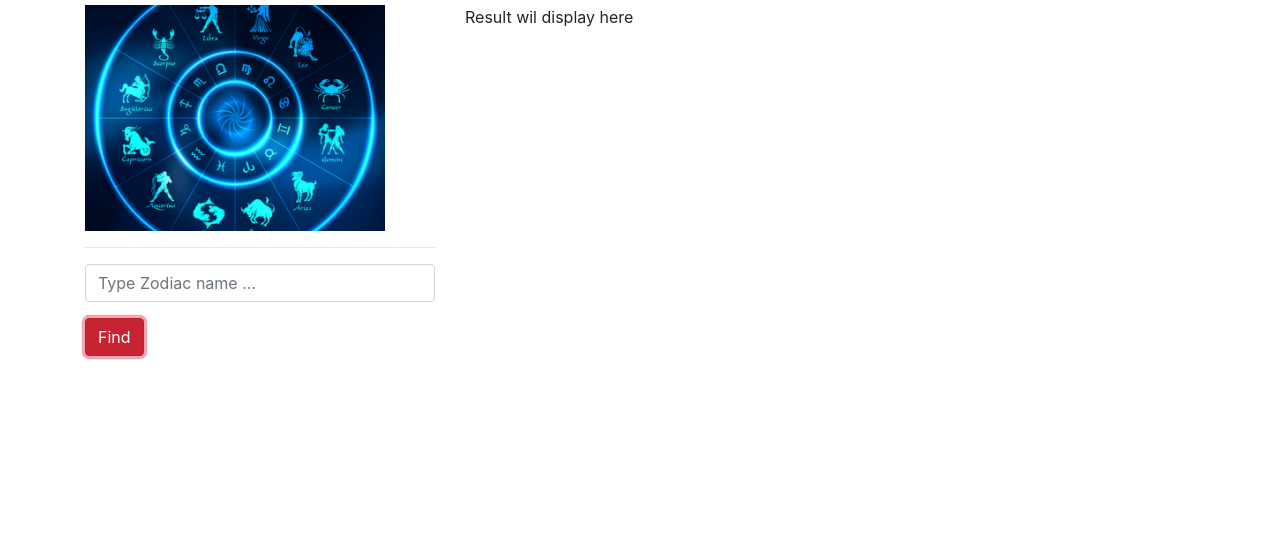
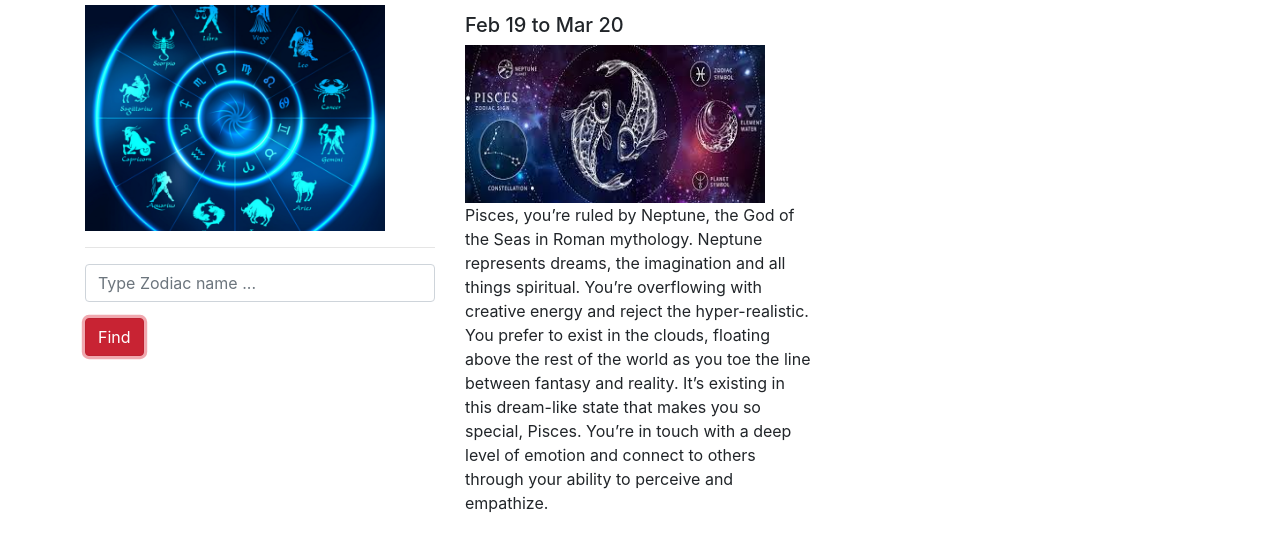
Before and after one commit to Afr1997/zodiacApp, a website: page client/index.html in a window 1280 px wide. Both pictures are taken after a click on the button "Find". Shown: the part 107-658 px from the top of the page. Drawn offline with nearby package versions, Linux system fonts and the light colour scheme.

Commit message:
Front-end

```diff
--- a/client/index.html
+++ b/client/index.html
@@ -25,12 +25,15 @@
                         <input type="text" id="user-search" class="form-control" placeholder="Type Zodiac name ...">
                     </div>
                     <div class="form-group">
-                        <button class="btn btn-danger" type="button">Find</button>
+                        <button class="btn btn-danger" onclick="getData()" type="button">Find</button>
                     </div>
                 </form>
                  </div>
                  <div class="col-md-4">
-                     <p>Result wil display here</p>
+                     <h2 id="name"></h2>
+                     <h5 id="date"></h5>
+                     <img id="img">
+                     <p id="text-result"></p>
                  </div>
              </div>
 
--- a/client/js/scripts.js
+++ b/client/js/scripts.js
@@ -1,18 +1,21 @@
 var zodiacs=[
     {
         name:"Aries",
+        image:"/images/Aries.jfif",
         month:"March 21-April 20",
-        decription:"Aries, as the first sign of the zodiac, you’re the eldest child in this family. You set the pace while the rest of the world plays catch-up. The sheer force of your determination and drive gets you where you need to go, and fast. Simply put, you’re a warrior. It makes sense, then, that Aries is ruled by Mars, the planet of action and, according to ancient Roman mythology, the God of War. Mars is all about energy, passion and self-starting, leaving Aries with an inherent, undeniable confidence. Not only do you know you’ll get the job done, but you’re sure there’s nobody better suited for it. That’s Mars talking.",
+        description:"Aries, as the first sign of the zodiac, you’re the eldest child in this family. You set the pace while the rest of the world plays catch-up. The sheer force of your determination and drive gets you where you need to go, and fast. Simply put, you’re a warrior. It makes sense, then, that Aries is ruled by Mars, the planet of action and, according to ancient Roman mythology, the God of War. Mars is all about energy, passion and self-starting, leaving Aries with an inherent, undeniable confidence. Not only do you know you’ll get the job done, but you’re sure there’s nobody better suited for it. That’s Mars talking."
 
     },
     {
         name:"Taurus",
+        image:"/images/Taurus.jfif",
         month:"April 20 to May 20",
         description:"When you think of Venus, odds are your mind drifts to love, beauty or women’s tennis. If you’re a Taurus, the first two (and maybe the third, but that’s more of a personal preference) are particularly relevant to you. Lover of good food, sensuous fabrics, fine art and, well, love, you esteem all things aesthetically pleasing. Venus’ influence is strong in the sign of the bull, encouraging Taureans to pamper their senses. The Goddess of Love also plays a part in your deep loyalty and commitment to those you care about. She doesn’t mess around when it comes to her heart, and neither do you",
 
     },
     {
         name:"Gemini",
+        image:"/images/Gemini.jfif",
         month:"May 21 to June 20",
         description:"Ruling Planet: Mercury Gemini, you’re ruled by Mercury, the planet of communication. Surprised? Didn’t think so. In Roman mythology, Mercury, thought to be the messenger of the gods, delivered news and shared opinions. The planet encourages Geminis to do the same, hence their verbose nature. All three air signs (Gemini, Libra and Aquarius) are intellectually driven, but Mercury’s emphasis on the mind encourages Geminis in particular to learn, think and share more.",
 
@@ -20,49 +23,71 @@ var zodiacs=[
     },
     {
         name:"Cancer",
+        image:"/images/Cancer.jfif",
         month:"June 21 to July 22",
         description:" Ruling Planet: The Moon  Cancer, your feelings change as quickly as the tides. Perhaps this is a result of being ruled by the moon, the planet responsible for the ebbs and flows of human emotion. The moon influences how we feel, and Cancer, you feel…a lot. You can be more sensitive than the other signs and more in touch with your inner depths. Your moods may change quickly but you’re always sure of what they are. The moon also represents the celestial “mother” figure, influencing Cancers to care deeply about the ties of home and family and develop a penchant for care-taking. You’ll soon realize that, because of the moon’s influence, you seek from others exactly what you provide: safety and comfort.",
 
     },
     {
         name:"Leo",
+        image:"/images/leo.jfif",
         month:"July 23 to Aug 22",
         description:"The sun rules you, Leo. The brightest star for the brightest sign, it makes sense that your planetary ruler requires the occasional pair of shades. So do you. Your exuberance, your kindness, your seemingly never-ending supply of energy — it’s all thanks to the sun’s influence. The sun represents the self, the core principles of our being that make up who we are, so it makes sense that you’re the most self-involved sign. While that may sound negative, it’s actually a strength. You’re in touch with yourself, proud of who you are and not afraid to sing it from the rooftops. ",
     },
     {
         name:"Virgo",
+        image:"/images/Virgo.jfif",
         month:"Aug 23 to Sept 22",
         description:"You may have noticed that there are more signs than there are planets. Born to problem-solve, you Virgos are skilled sharers, and your ruling planet is no exception. You share your ruling planet, Mercury, with Gemini. Maybe not as well known as Gemini’s realm of communication, Mercury also handles logic, reasoning and productivity (admit it, Virgo, your three favorite things). Mercury’s influence over Virgo is expressed through an innate ability to discern and discriminate, making your sign a natural born critic, in the good sense. You’re hyper-focused on sifting through the noise of the world in an organized, precise manner that leaves little to the imagination."
     },
     {
         name:"Libra",
+        image:"/images/Libra.jfif",
         month:"Sept 22 to Oct 22",
         description:"Another diplomatic sharer, you share your ruling planet, Venus, with Taurus. For you, Libra, Venus comes through in your deep commitment to balance and partnership. Venus’ influence makes you value harmony in both yourself and your relationships. You’re a natural mediator; you appreciate fairness and honesty while working hard to protect those you love. Your relationships mean a lot to you. You take pride in being a good friend and partner and look for those qualities in others. "
     },
     {
         name:"Scorpio",
+        image:"/images/Scorpio.jfif",
         month:"oct 23 to Nov 21",
         description:"Scorpio, you have a dark side. Maybe this is because you’re ruled by Pluto, the small but mighty planet orbiting farthest from the sun. Pluto is associated with darkness, the subconscious, death and rebirth. Not exactly lighthearted stuff. But you don’t like when things are lighthearted; you crave mystery and intensity. Pluto plays a part in your never-ending fascination with all things hush-hush and underground. This ability to get in touch with your unconscious self makes you one of the most powerful signs in the zodiac. "
     },
     {
         name:"Saggitarius",
+        image:"/images/saggitarius.jfif",
         month:"Nov 22 to Dec 21",
         description: " A runner, thinker and doer, you’re always on the move. The last fire sign, you’re ruled by Jupiter, the planet of luck, good fortune and exploration (of both knowledge and spirituality). It’s definitely a mouthful, but luckily you’re always hungry for more. You’re the best adventure buddy anyone could ask for — you want to see and experience it all, and odds are you’ll have fun doing so. You have an inherent energy about you. People are drawn to your spontaneity and positive vibe. There’s no one better to see the sights and explore the world with than you."
     },
     {
         name:"Capricon",
+        image:"/images/Capricon.jfif",
         month:"Dec 22 to Jan 19",
         description: "Saturn rules Capricorn, and Capricorns love rules. Saturn represents responsibility, hard work and determination. Some call it the taskmaster of the planets, keeping everyone in check and ensuring direct routes to the finish line. Saturn also has a lot to do with learning lessons and understanding limitations. Capricorns can be very self-critical — you’re hard on yourself when things don’t go according to plan and you always try to learn from your mistakes so they don’t happen again. Saturn’s influence makes Capricorns the ones you always want to have on your team and simultaneously the ones you don’t want to let down (Michelle Obama is a famous Capricorn, if that paints a better picture)."
     },
     {
         name:"Aquarius",
+        image:"/images/Aquarius.jfif",
         month:"Jan 20 to Feb 18",
         description:"Aquarius, you’re a breath of fresh air both literally, as the final air sign of the zodiac, and figuratively, because you’re adept at putting your signature spin on everything you touch. That’s because you’re ruled by Uranus, the planet of originality, innovation and expanded consciousness. Uranus’ energy promotes those who step outside the box and delve into new modes of thinking. For instance, Aquariuses might be the sign most open to a practice like astrology — you’re often willing to believe in things beyond what you can tangibly see. Uranus is also thought to control natural disasters. Others see that in you too, Aquarius. You’re a force to be reckoned with when it comes to your passions and interests."
     },
     {
         name:"Pices",
+        image:"/images/Pices.jfif",
         month:"Feb 19  to Mar 20",
         description:"Pisces, you’re ruled by Neptune, the God of the Seas in Roman mythology. Neptune represents dreams, the imagination and all things spiritual. You’re overflowing with creative energy and reject the hyper-realistic. You prefer to exist in the clouds, floating above the rest of the world as you toe the line between fantasy and reality. It’s existing in this dream-like state that makes you so special, Pisces. You’re in touch with a deep level of emotion and connect to others through your ability to perceive and empathize."
     }
 
 ]
+function getData()
+
+{
+    var userSearch=document.getElementById('user-search').value.toLowerCase();
+    for(var i=0;i<zodiacs.length;i++)
+    {
+        if(userSearch===zodiacs[i].name.toLowerCase())
+        document.getElementById('name').innerHTML=zodiacs[i].name;
+        document.getElementById('date').innerHTML=zodiacs[i].month;
+        document.getElementById('img').src=zodiacs[i].image;
+        document.getElementById('text-result').innerHTML=zodiacs[i].description;
+    }
+}
```
Also changed, not shown: client/images/Aquarius.jfif (added), client/images/Aries.jfif (added), client/images/Cancer.jfif (added), client/images/Capricon.jfif (added), client/images/Gemini.jfif (added), client/images/Libra.jfif (added), client/images/Pices.jfif (added), client/images/Scorpio.jfif (added), client/images/Taurus.jfif (added), client/images/Virgo.jfif (added), client/images/leo.jfif (added), client/images/saggitarius.jfif (added).
